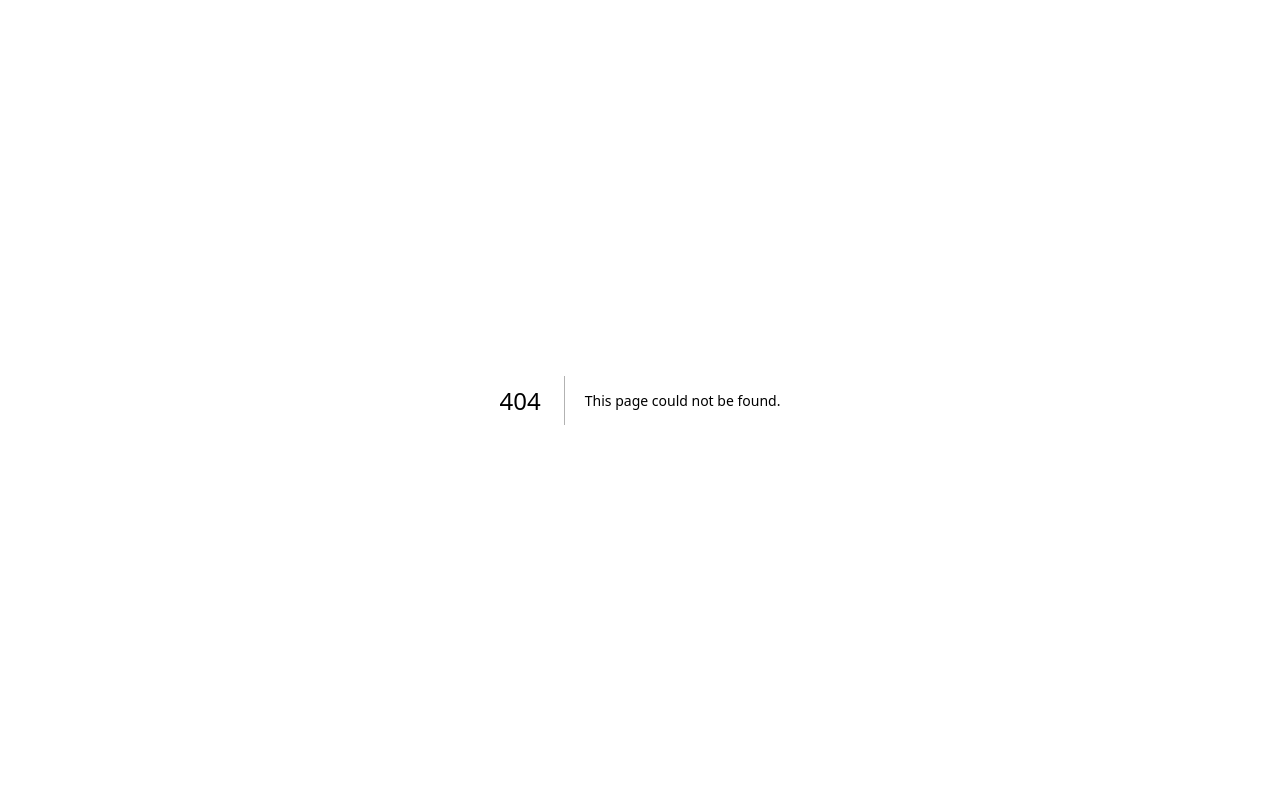
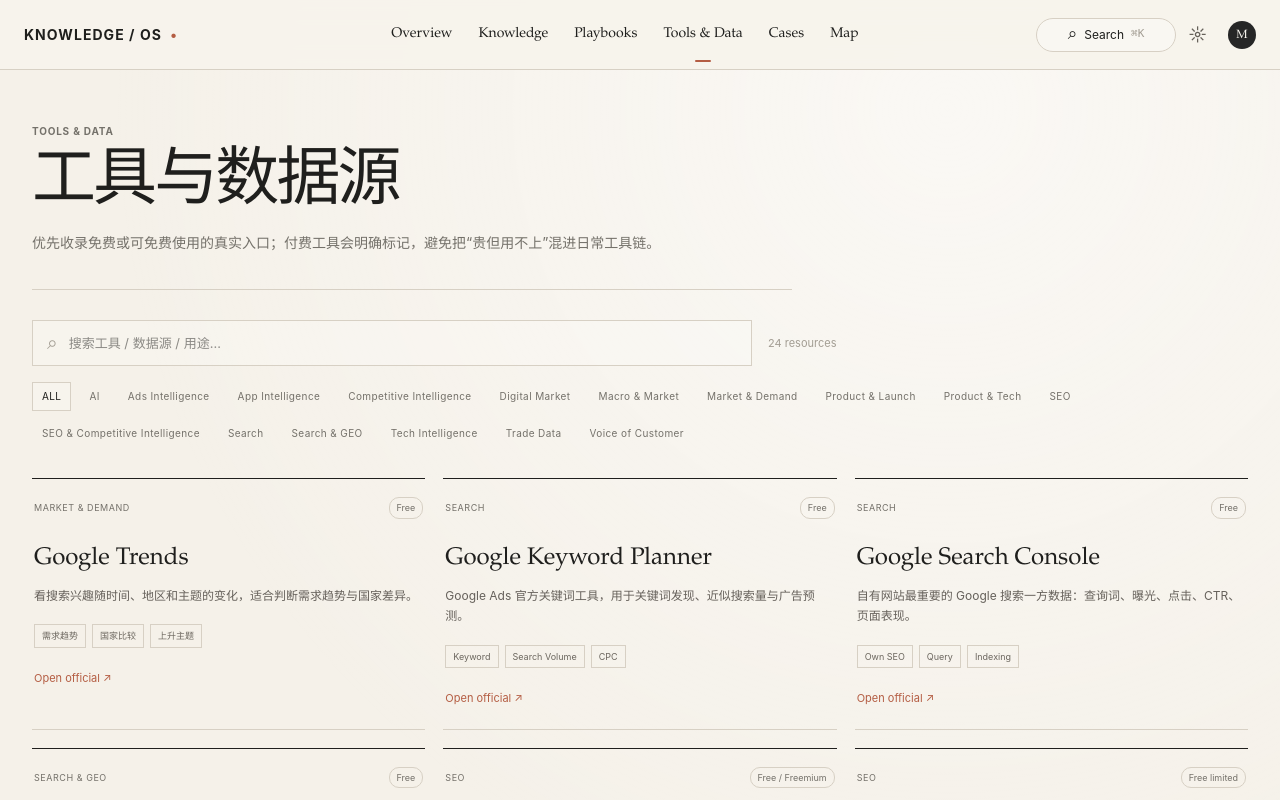
Before and after one commit to water3ovo/Knowledge-OS, a Next.js app: page /tools in a window 1280 px wide. Before the commit this address had no page. Shown: the top 800 px of the page. Built offline with nearby package versions, Linux system fonts and the light colour scheme.

Commit message:
phase3: add tools and data page

```diff
--- /dev/null
+++ b/app/tools/page.tsx
@@ -0,0 +1,6 @@
+import SectionHeader from "../section-header";
+import ToolsBrowser from "./tools-browser";
+
+export default function ToolsPage(){
+  return <main className="app-shell"><SectionHeader active="Tools & Data"/><section className="section-page"><header className="section-hero"><p className="section-kicker">TOOLS & DATA</p><h1>工具与数据源</h1><p>优先收录免费或可免费使用的真实入口；付费工具会明确标记，避免把“贵但用不上”混进日常工具链。</p></header><ToolsBrowser/></section></main>;
+}
```
